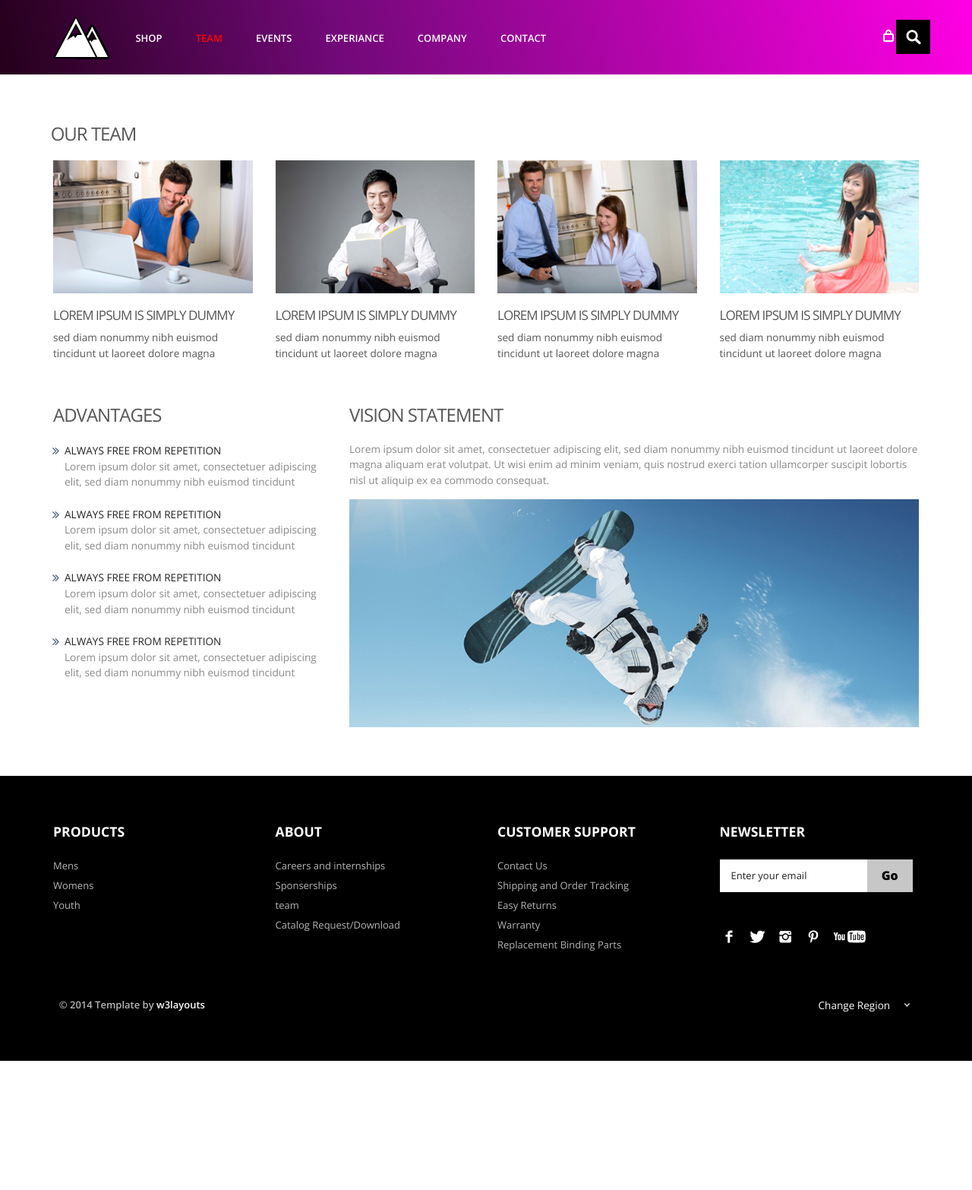
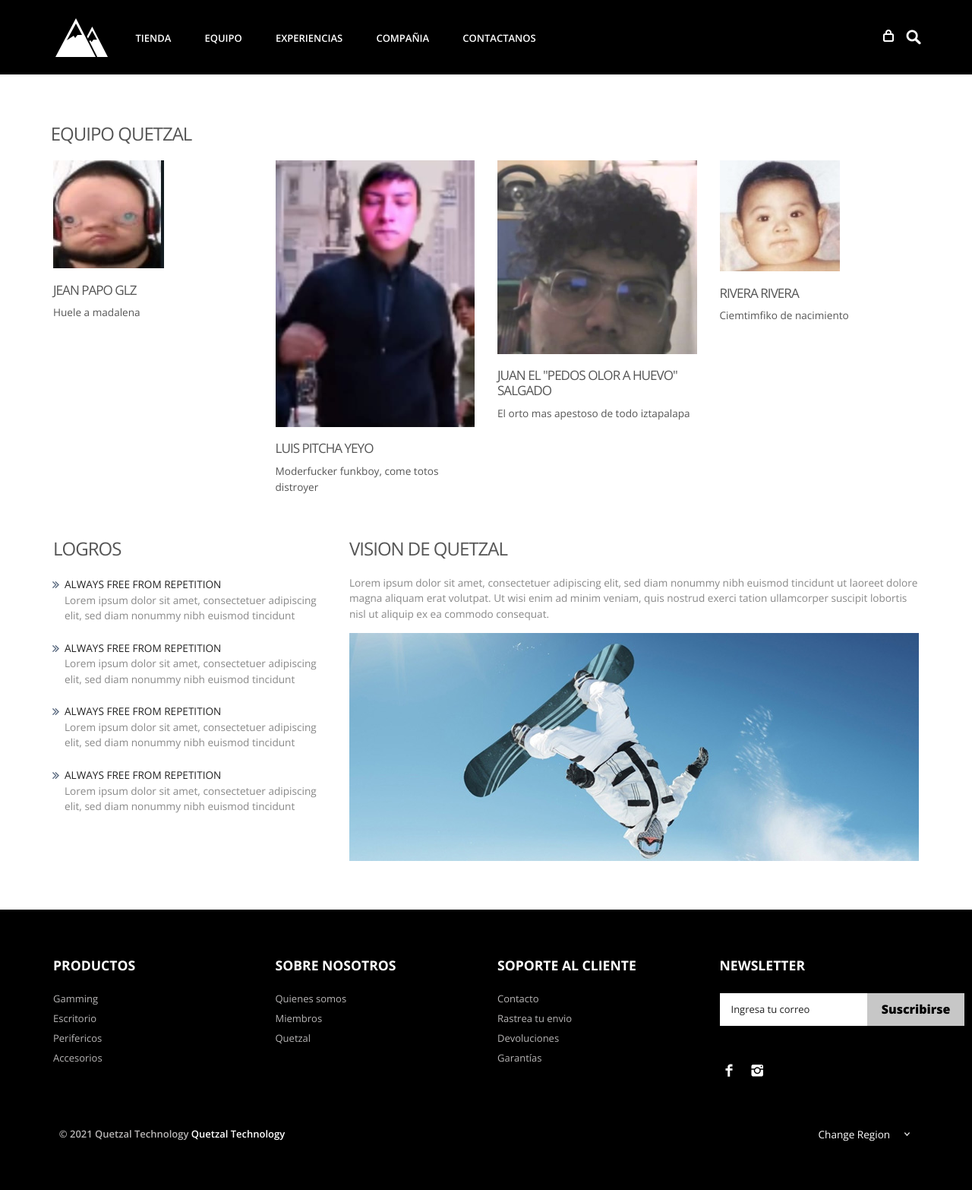
Before and after one commit to xlboy360/QuetzalLABS, a PHP site: page /team.html in a window 1280 px wide. Shown: the whole page at 76% size. Before the commit the page ends 1396 px from the top, so only its background shows below. Run offline with PHP 8.4, Linux system fonts and the light colour scheme.

Commit message:
Cambios JC

```diff
--- a/css/style.css
+++ b/css/style.css
@@ -17,8 +17,8 @@
 }
 
 .header{
-	background: rgb(36,0,26);
-	background: linear-gradient(76deg, rgba(36,0,26,1) 0%, rgba(114,9,121,1) 35%, rgba(255,0,228,1) 100%);
+	background: rgb(0, 0, 0);
+	background: linear-gradient(76deg, rgb(0, 0, 0) 0%, rgb(0, 0, 0) 35%, rgb(0, 0, 0) 100%);
 	padding: 1.5% 0;
 }
 .header-left{
@@ -2021,12 +2021,10 @@
 	 width:50px !important;
 	 height:50px !important;
   }
-  .register-top-grid(
-  	margin-bottom:20px;
-  )
+
   .nav {
 	top: 66px;
-	right: 8px;
+	right:8px;
   }
   .register-top-grid div, .register-bottom-grid div {
 	width: 100%;
--- a/team.html
+++ b/team.html
@@ -77,12 +77,11 @@
 					 <div class="menu">
 						  <a class="toggleMenu" href="#"><img src="images/nav.png" alt="" /></a>
 						    <ul class="nav" id="nav">
-						    	<li><a href="shop.html">Shop</a></li>
-						    	<li class="current"><a href="team.html">Team</a></li>
-						    	<li><a href="experiance.html">Events</a></li>
-						    	<li><a href="experiance.html">Experiance</a></li>
-						    	<li><a href="shop.html">Company</a></li>
-								<li><a href="contact.html">Contact</a></li>
+								<li><a href="shop.html">Tienda</a></li>
+								<li><a href="team.html">Equipo</a></li>
+								<li><a href="experiance.html">Experiencias</a></li>
+								<li><a href="shop.html">Compañia</a></li>
+								<li><a href="contact.html">Contactanos</a></li>
 								<div class="clear"></div>
 							</ul>
 							<script type="text/javascript" src="js/responsive-nav.js"></script>
@@ -136,9 +135,21 @@
       <div class="shop_top">
 		<div class="container">
 			<div class="row team_box">
-				<h3 class="m_2">Our Team</h3>
+				<h3 class="m_2">Equipo Quetzal</h3>
 				<div class="col-md-3 team1">
-				  <a class="popup-with-zoom-anim" href="#small-dialog3"><img src="images/team1.jpg" class="img-responsive" title="continue" alt=""/></a>
+				  <a class="popup-with-zoom-anim" href="#small-dialog3"><img src="images/eq1.jpeg" class="img-responsive" title="continue" alt=""/></a>
+				    <div id="small-dialog3" class="mfp-hide">
+					   <div class="pop_up2">
+					   	 <h2>Lorem ipsum </h2>
+						 <p>Lorem ipsum dolor sit amet, consectetuer adipiscing elit, sed diam nonummy nibh euismod tincidunt ut laoreet dolore magn</p>
+						 <p>Lorem ipsum dolor sit amet, consectetuer adipiscing elit, sed diam nonummy nibh euismod tincidunt ut laoreet dolore magna aliquam erat volutpat. Ut wisi enim ad minim veniam, quis nostrud exerci tation ullamcorper suscipit lobortis nisl ut aliquip ex ea commodo consequat. Duis autem vel eum iriure dolor in hendrerit in vulputate velit esse molestie.</p>
+					   </div>
+					</div>
+					<h4 class="m_5"><a href="#">Jean Papo Glz</a></h4>
+				    <p class="m_6">Huele a madalena </p>
+				</div>
+				<div class="col-md-3 team1">
+					<a class="popup-with-zoom-anim" href="#small-dialog3"><img src="images/eq2.jpeg" class="img-responsive" title="continue" alt=""/></a>
 				    <div id="small-dialog3" class="mfp-hide">
 					   <div class="pop_up2">
 					   	 <h2>Lorem ipsum </h2>
@@ -146,11 +157,11 @@
 						 <p>Lorem ipsum dolor sit amet, consectetuer adipiscing elit, sed diam nonummy nibh euismod tincidunt ut laoreet dolore magna aliquam erat volutpat. Ut wisi enim ad minim veniam, quis nostrud exerci tation ullamcorper suscipit lobortis nisl ut aliquip ex ea commodo consequat. Duis autem vel eum iriure dolor in hendrerit in vulputate velit esse molestie.</p>
 					   </div>
 					</div>
-					<h4 class="m_5"><a href="#">Lorem Ipsum is simply dummy</a></h4>
-				    <p class="m_6">sed diam nonummy nibh euismod tincidunt ut laoreet dolore magna</p>
+					<h4 class="m_5"><a href="#">Luis Pitcha Yeyo</a></h4>
+				    <p class="m_6">Moderfucker funkboy, come totos distroyer</p>
 				</div>
 				<div class="col-md-3 team1">
-					<a class="popup-with-zoom-anim" href="#small-dialog3"><img src="images/team2.jpg" class="img-responsive" title="continue" alt=""/></a>
+					<a class="popup-with-zoom-anim" href="#small-dialog3"><img src="images/eq3.jpeg" class="img-responsive" title="continue" alt=""/></a>
 				    <div id="small-dialog3" class="mfp-hide">
 					   <div class="pop_up2">
 					   	 <h2>Lorem ipsum </h2>
@@ -158,11 +169,11 @@
 						 <p>Lorem ipsum dolor sit amet, consectetuer adipiscing elit, sed diam nonummy nibh euismod tincidunt ut laoreet dolore magna aliquam erat volutpat. Ut wisi enim ad minim veniam, quis nostrud exerci tation ullamcorper suscipit lobortis nisl ut aliquip ex ea commodo consequat. Duis autem vel eum iriure dolor in hendrerit in vulputate velit esse molestie.</p>
 					   </div>
 					</div>
-					<h4 class="m_5"><a href="#">Lorem Ipsum is simply dummy</a></h4>
-				    <p class="m_6">sed diam nonummy nibh euismod tincidunt ut laoreet dolore magna</p>
+					<h4 class="m_5"><a href="#">Juan el "pedos olor a huevo" Salgado</a></h4>
+				    <p class="m_6">El orto mas apestoso de todo iztapalapa</p>
 				</div>
 				<div class="col-md-3 team1">
-					<a class="popup-with-zoom-anim" href="#small-dialog3"><img src="images/team3.jpg" class="img-responsive" title="continue" alt=""/></a>
+					<a class="popup-with-zoom-anim" href="#small-dialog3"><img src="images/eq4.jpeg" class="img-responsive" title="continue" alt=""/></a>
 				    <div id="small-dialog3" class="mfp-hide">
 					   <div class="pop_up2">
 					   	 <h2>Lorem ipsum </h2>
@@ -170,26 +181,16 @@
 						 <p>Lorem ipsum dolor sit amet, consectetuer adipiscing elit, sed diam nonummy nibh euismod tincidunt ut laoreet dolore magna aliquam erat volutpat. Ut wisi enim ad minim veniam, quis nostrud exerci tation ullamcorper suscipit lobortis nisl ut aliquip ex ea commodo consequat. Duis autem vel eum iriure dolor in hendrerit in vulputate velit esse molestie.</p>
 					   </div>
 					</div>
-					<h4 class="m_5"><a href="#">Lorem Ipsum is simply dummy</a></h4>
-				    <p class="m_6">sed diam nonummy nibh euismod tincidunt ut laoreet dolore magna</p>
-				</div>
-				<div class="col-md-3 team1">
-					<a class="popup-with-zoom-anim" href="#small-dialog3"><img src="images/team4.jpg" class="img-responsive" title="continue" alt=""/></a>
-				    <div id="small-dialog3" class="mfp-hide">
-					   <div class="pop_up2">
-					   	 <h2>Lorem ipsum </h2>
-						 <p>Lorem ipsum dolor sit amet, consectetuer adipiscing elit, sed diam nonummy nibh euismod tincidunt ut laoreet dolore magna aliquam erat volutpat. Ut wisi enim ad minim veniam, quis nostrud exerci tation ullamcorper suscipit lobortis nisl ut aliquip ex ea commodo consequat. Duis autem vel eum iriure dolor in hendrerit in vulputate velit esse molestie.</p>
-						 <p>Lorem ipsum dolor sit amet, consectetuer adipiscing elit, sed diam nonummy nibh euismod tincidunt ut laoreet dolore magna aliquam erat volutpat. Ut wisi enim ad minim veniam, quis nostrud exerci tation ullamcorper suscipit lobortis nisl ut aliquip ex ea commodo consequat. Duis autem vel eum iriure dolor in hendrerit in vulputate velit esse molestie.</p>
-					   </div>
-					</div>
-					<h4 class="m_5"><a href="#">Lorem Ipsum is simply dummy</a></h4>
-				    <p class="m_6">sed diam nonummy nibh euismod tincidunt ut laoreet dolore magna</p>
+					<h4 class="m_5"><a href="#">Rivera Rivera</a></h4>
+				    <p class="m_6">Ciemtimfiko de nacimiento
+
+					</p>
 				</div>
 			</div>
 			<div class="row">
 				<div class="col-md-4 team_bottom">
 				  <ul class="team_list">
-					<h4>Advantages</h4>
+					<h4>Logros</h4>
 		            <li><a href="#">Always free from repetition</a><p>Lorem ipsum dolor sit amet, consectetuer adipiscing elit, sed diam nonummy nibh euismod tincidunt</p></li>
 		            <li><a href="#">Always free from repetition</a><p>Lorem ipsum dolor sit amet, consectetuer adipiscing elit, sed diam nonummy nibh euismod tincidunt</p></li>
 		            <li><a href="#">Always free from repetition</a><p>Lorem ipsum dolor sit amet, consectetuer adipiscing elit, sed diam nonummy nibh euismod tincidunt</p></li>
@@ -198,7 +199,7 @@
 				</div>
 				<div class="col-md-8">
 					<ul class="team_list">
-					 <h4>Vision Statement</h4>
+					 <h4>Vision de Quetzal</h4>
 					 <p class="m_7">Lorem ipsum dolor sit amet, consectetuer adipiscing elit, sed diam nonummy nibh euismod tincidunt ut laoreet dolore magna aliquam erat volutpat. Ut wisi enim ad minim veniam, quis nostrud exerci tation ullamcorper suscipit lobortis nisl ut aliquip ex ea commodo consequat.</p>
 		             <img src="images/team5.jpg" class="img-responsive" alt=""/>
 		          </ul>
@@ -212,29 +213,28 @@
 				<div class="row">
 					<div class="col-md-3">
 						<ul class="footer_box">
-							<h4>Products</h4>
-							<li><a href="#">Mens</a></li>
-							<li><a href="#">Womens</a></li>
-							<li><a href="#">Youth</a></li>
+							<h4>Productos</h4>
+							<li><a href="#">Gamming</a></li>
+							<li><a href="#">Escritorio</a></li>
+							<li><a href="#">Perifericos</a></li>
+							<li><a href="#">Accesorios</a></li>
 						</ul>
 					</div>
 					<div class="col-md-3">
 						<ul class="footer_box">
-							<h4>About</h4>
-							<li><a href="#">Careers and internships</a></li>
-							<li><a href="#">Sponserships</a></li>
-							<li><a href="#">team</a></li>
-							<li><a href="#">Catalog Request/Download</a></li>
+							<h4>Sobre nosotros</h4>
+							<li><a href="#">Quienes somos</a></li>
+							<li><a href="#">Miembros</a></li>
+							<li><a href="#">Quetzal</a></li>
 						</ul>
 					</div>
 					<div class="col-md-3">
 						<ul class="footer_box">
-							<h4>Customer Support</h4>
-							<li><a href="#">Contact Us</a></li>
-							<li><a href="#">Shipping and Order Tracking</a></li>
-							<li><a href="#">Easy Returns</a></li>
-							<li><a href="#">Warranty</a></li>
-							<li><a href="#">Replacement Binding Parts</a></li>
+							<h4>Soporte al cliente</h4>
+							<li><a href="#">Contacto</a></li>
+							<li><a href="#">Rastrea tu envio</a></li>
+							<li><a href="#">Devoluciones</a></li>
+							<li><a href="#">Garantías</a></li>
 						</ul>
 					</div>
 					<div class="col-md-3">
@@ -242,16 +242,14 @@
 							<h4>Newsletter</h4>
 							<div class="footer_search">
 								<form>
-				    			<input type="text" value="Enter your email" onfocus="this.value = '';" onblur="if (this.value == '') {this.value = 'Enter your email';}">
-				    			<input type="submit" value="Go">
+									<input type="text" value="Ingresa tu correo" onfocus="this.value = '';"
+										onblur="if (this.value == '') {this.value = 'Ingresa tu correo';}">
+									<input type="submit" value="Suscribirse">
 								</form>
 							</div>
 							<ul class="social">
 								<li class="facebook"><a href="#"><span> </span></a></li>
-							  <li class="twitter"><a href="#"><span> </span></a></li>
 								<li class="instagram"><a href="#"><span> </span></a></li>
-							  <li class="pinterest"><a href="#"><span> </span></a></li>
-							  <li class="youtube"><a href="#"><span> </span></a></li>
 							</ul>
 
 						</ul>
@@ -259,7 +257,7 @@
 				</div>
 				<div class="row footer_bottom">
 					<div class="copy">
-			           <p>© 2014 Template by <a href="http://w3layouts.com" target="_blank">w3layouts</a></p>
+						<p>© 2021 Quetzal Technology <a href="#" target="_blank">Quetzal Technology</a></p>
 					</div>
 					  <dl id="sample" class="dropdown">
 				        <dt><a href="#"><span>Change Region</span></a></dt>
```
Also changed, not shown: checkout.html (+5 -6 lines), contact.html (+24 -27 lines), experiance.html (+5 -6 lines), index.html (+6 -7 lines), register.html (+34 -38 lines), shop.html (+25 -29 lines), single.html (+5 -5 lines), images/eq1.jpeg (added), images/eq2.jpeg (added), images/eq3.jpeg (added), images/eq4.jpeg (added), images/t1.jpg (added), images/t2.jpg (added), images/t3.jpg (added), 1 more files. Lines whose indentation alone changed are shown as unchanged.
